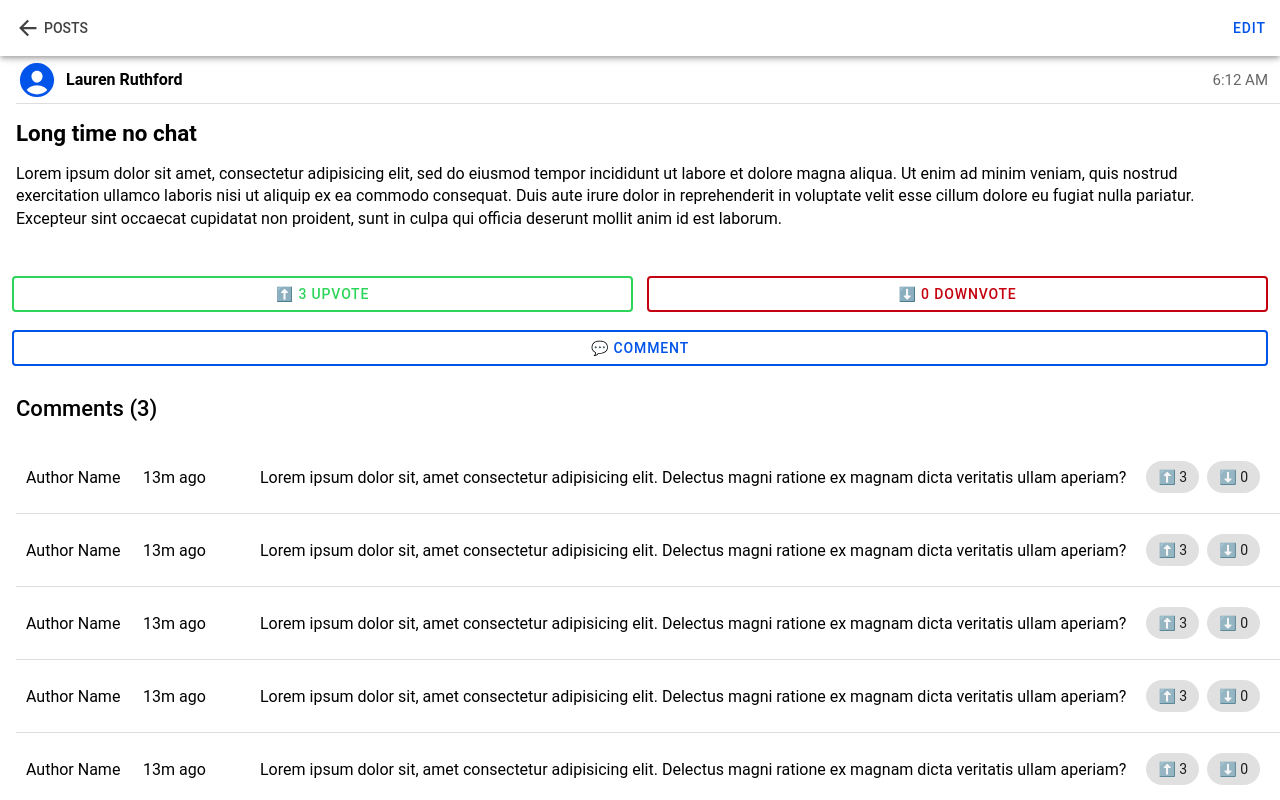
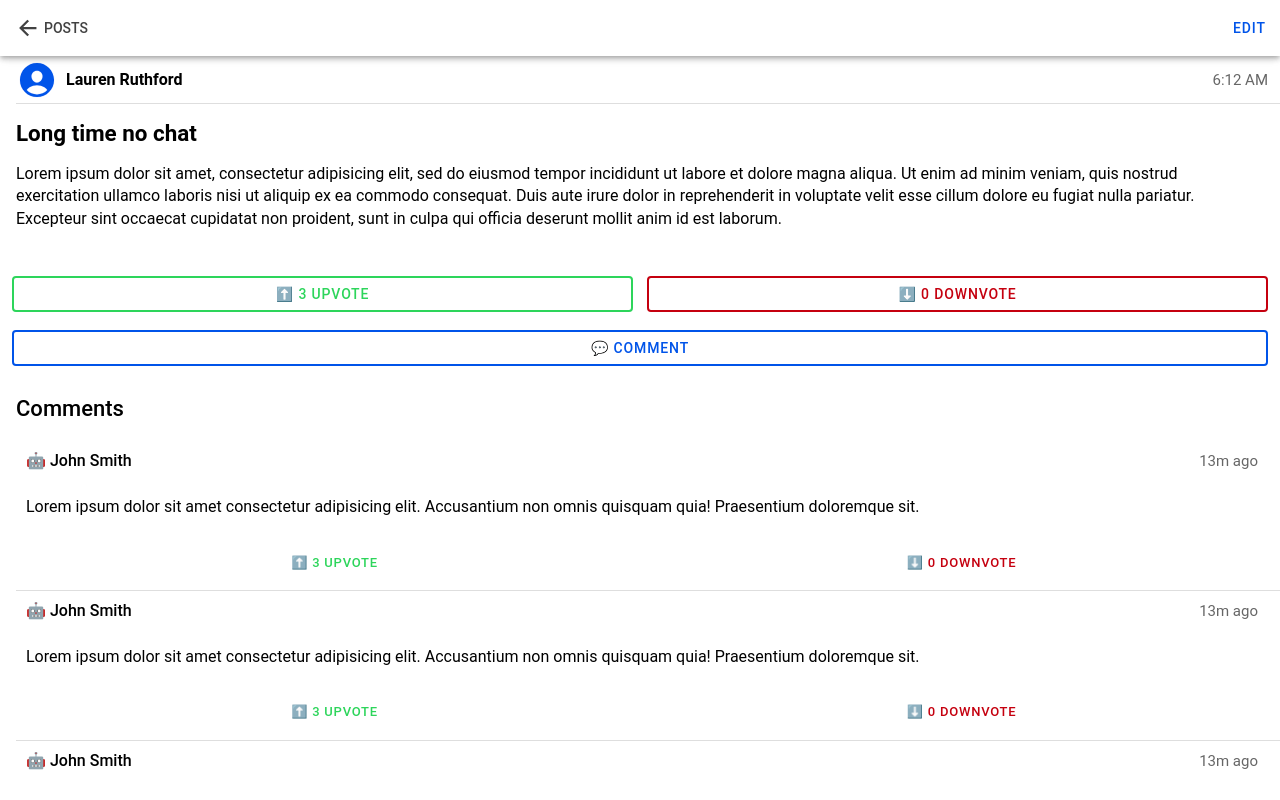
Before and after one commit to KasTasElis/my-ionic-firebase-reddit-clone, a React (Vite) app: page /message/1 in a window 1280 px wide. Built offline with nearby package versions, Linux system fonts and the light colour scheme.

Commit message:
comments

```diff
--- a/src/pages/ViewMessage.tsx
+++ b/src/pages/ViewMessage.tsx
@@ -17,6 +17,7 @@ import {
   IonNote,
   IonPage,
   IonRow,
+  IonText,
   IonToolbar,
   useIonViewWillEnter,
 } from "@ionic/react";
@@ -103,26 +104,48 @@ function ViewMessage() {
               </IonRow>
             </IonGrid>
 
-            <h3 className="ion-padding-horizontal">Comments (3)</h3>
+            <h3 className="ion-padding-horizontal">Comments</h3>
 
             <IonList>
               {[1, 2, 3, 4, 5].map((i) => (
                 <IonItem key={i}>
                   <IonGrid>
                     <IonRow>
-                      <IonCol>Author Name</IonCol>
-                      <IonCol>13m ago</IonCol>
+                      <IonCol>
+                        <IonText>
+                          <h6 style={{ margin: 0 }}>🤖 John Smith</h6>
+                        </IonText>
+                      </IonCol>
+                      <IonCol className="ion-text-end">
+                        <IonNote>13m ago</IonNote>
+                      </IonCol>
+                    </IonRow>
+
+                    <IonRow>
+                      <IonCol>
+                        <IonText>
+                          <p>
+                            Lorem ipsum dolor sit amet consectetur adipisicing
+                            elit. Accusantium non omnis quisquam quia!
+                            Praesentium doloremque sit.
+                          </p>
+                        </IonText>
+                      </IonCol>
+                    </IonRow>
+
+                    <IonRow>
+                      <IonCol>
+                        <IonButton expand="block" color="success" fill="clear">
+                          ⬆️ 3 UpVote
+                        </IonButton>
+                      </IonCol>
+                      <IonCol>
+                        <IonButton expand="block" color="danger" fill="clear">
+                          ⬇️ 0 DownVote
+                        </IonButton>
+                      </IonCol>
                     </IonRow>
                   </IonGrid>
-                  <div>
-                    Lorem ipsum dolor sit, amet consectetur adipisicing elit.
-                    Delectus magni ratione ex magnam dicta veritatis ullam
-                    aperiam?
-                  </div>
-                  <div className="ion-padding">
-                    <IonChip>⬆️ 3</IonChip>
-                    <IonChip>⬇️ 0</IonChip>
-                  </div>
                 </IonItem>
               ))}
             </IonList>
```
